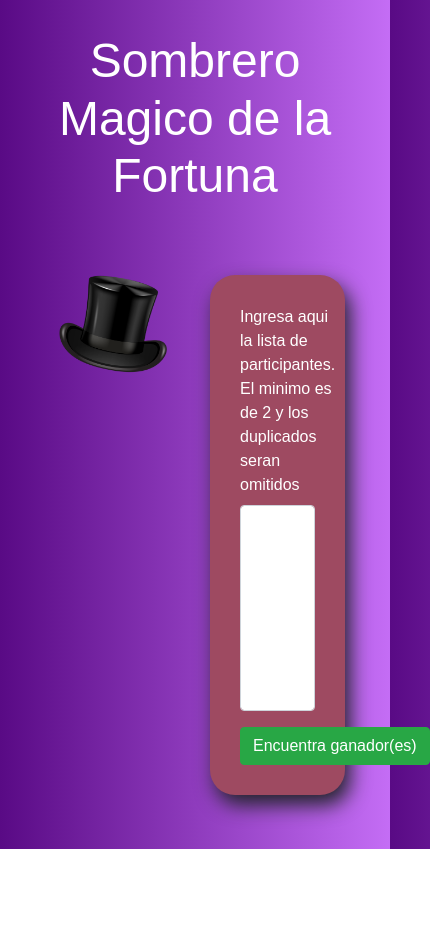
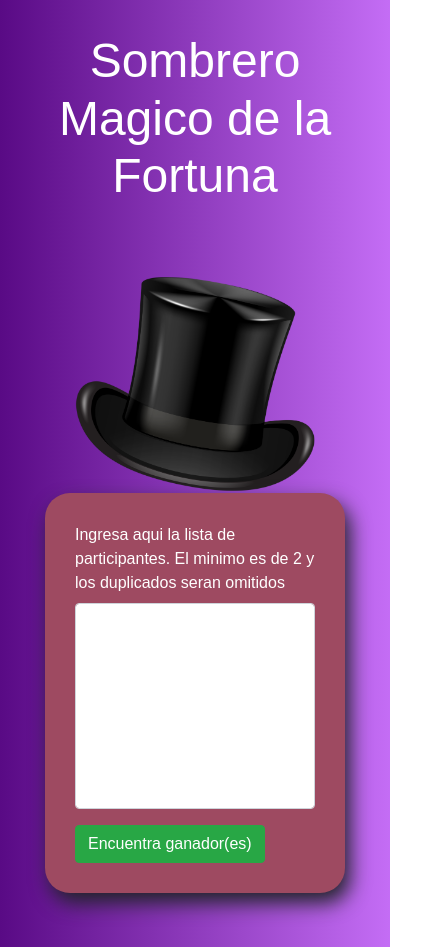
Before and after one commit to FernandoChavez/sombreroDeLaFortuna, a React (Create React App) app: page / in a window 390 px wide. Shown: the whole page, 430 px wide, since content can reach past the window. Before the commit the page ends 849 px from the top, so only its background shows below. Built offline with nearby package versions, Linux system fonts and the light colour scheme.

Commit message:
detalles del grid arreglado

```diff
--- a/src/App.js
+++ b/src/App.js
@@ -34,10 +34,10 @@ function App() {
       <Header/>
         <div className="mainContainer">
           <div className="row">
-            <div className="col-6">
+            <div className="col-md">
               <img className="imagen" src={magicHat} alt="sombrero magico"/>
             </div>
-            <div className="col-6">
+            <div className="col-md">
               <Formulario
                 sorteo={sorteo}
                 guardarSorteo={guardarSorteo}
```
